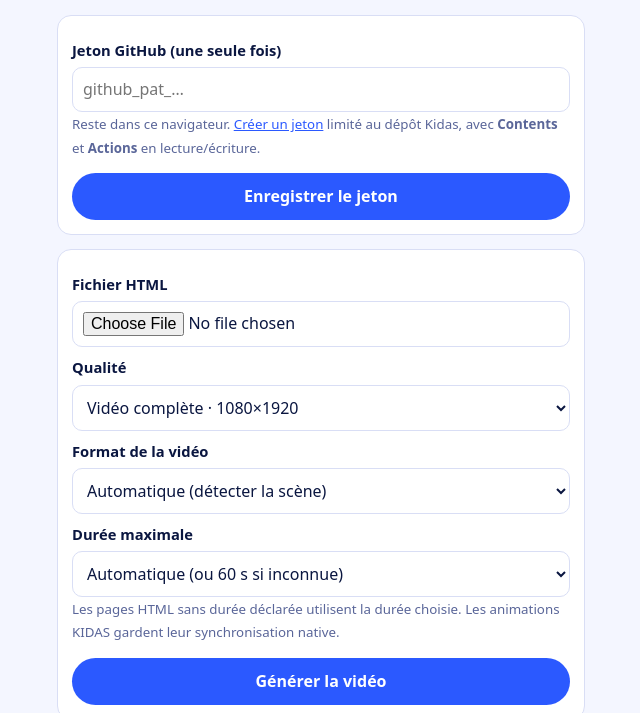
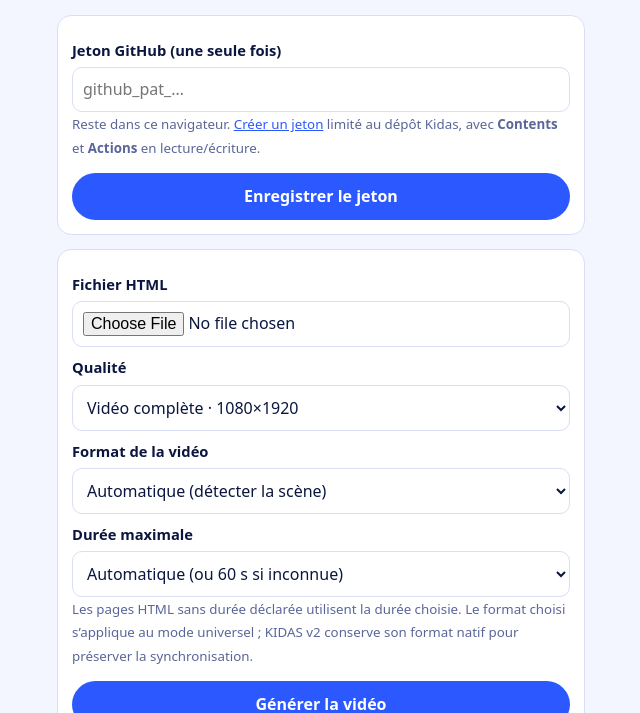
Before and after one commit to kidasniger/Kidas, a plain HTML site: page docs/index.html in a window 1280 px wide. Shown: the part 87-800 px from the top of the page, without its empty margins (319-959 px from the left). Drawn offline with Linux system fonts and the light colour scheme; no server answers.

Commit message:
Clarify universal format options versus native KIDAS format

```diff
--- a/docs/index.html
+++ b/docs/index.html
@@ -71,7 +71,7 @@ li{margin:4px 0}
       <option value="120">120 secondes</option>
       <option value="300">5 minutes</option>
     </select>
-    <small>Les pages HTML sans durée déclarée utilisent la durée choisie. Les animations KIDAS gardent leur synchronisation native.</small>
+    <small>Les pages HTML sans durée déclarée utilisent la durée choisie. Le format choisi s’applique au mode universel ; KIDAS v2 conserve son format natif pour préserver la synchronisation.</small>
     <button id="go" type="button">Générer la vidéo</button>
   </section>
 
```
